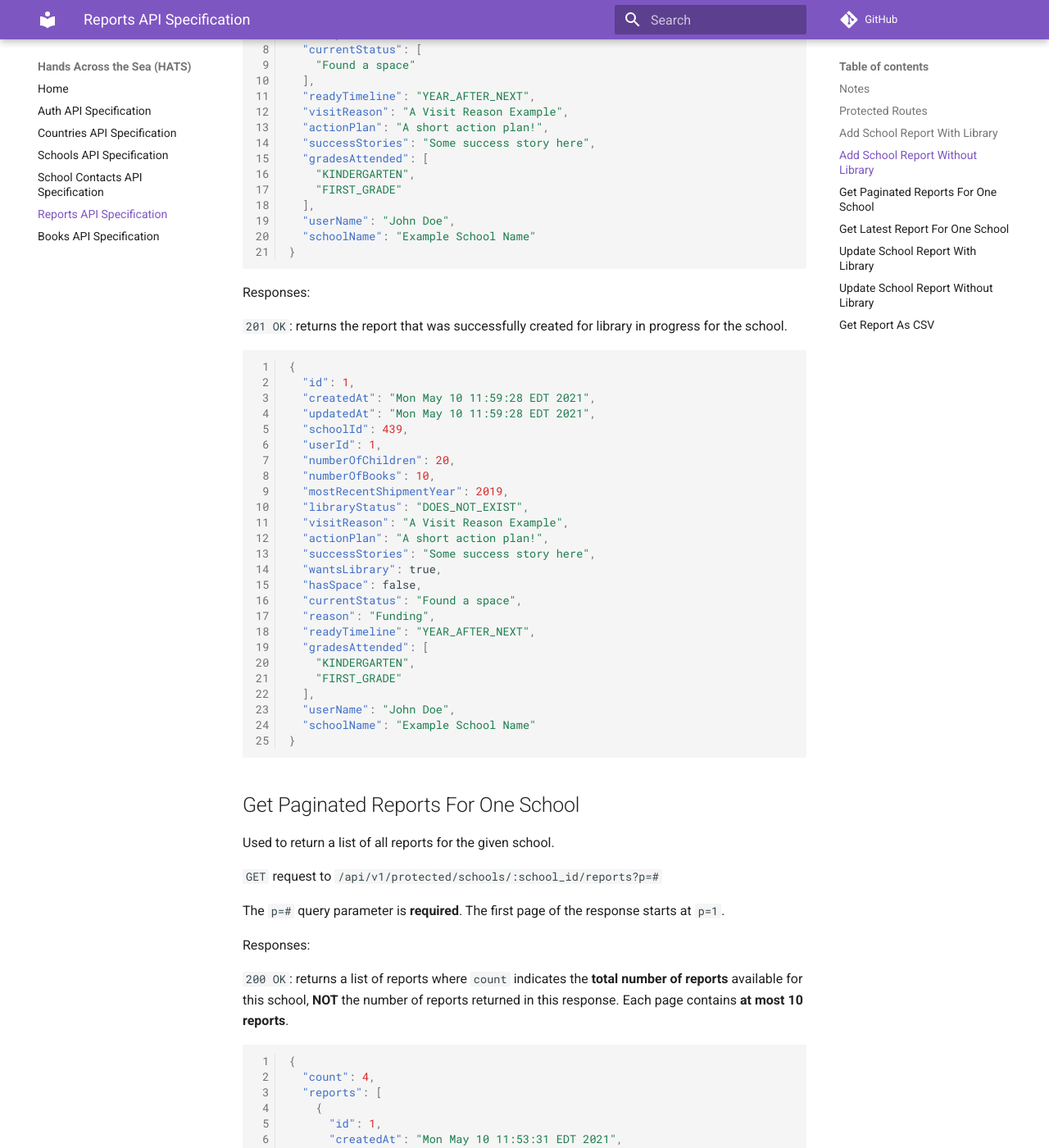
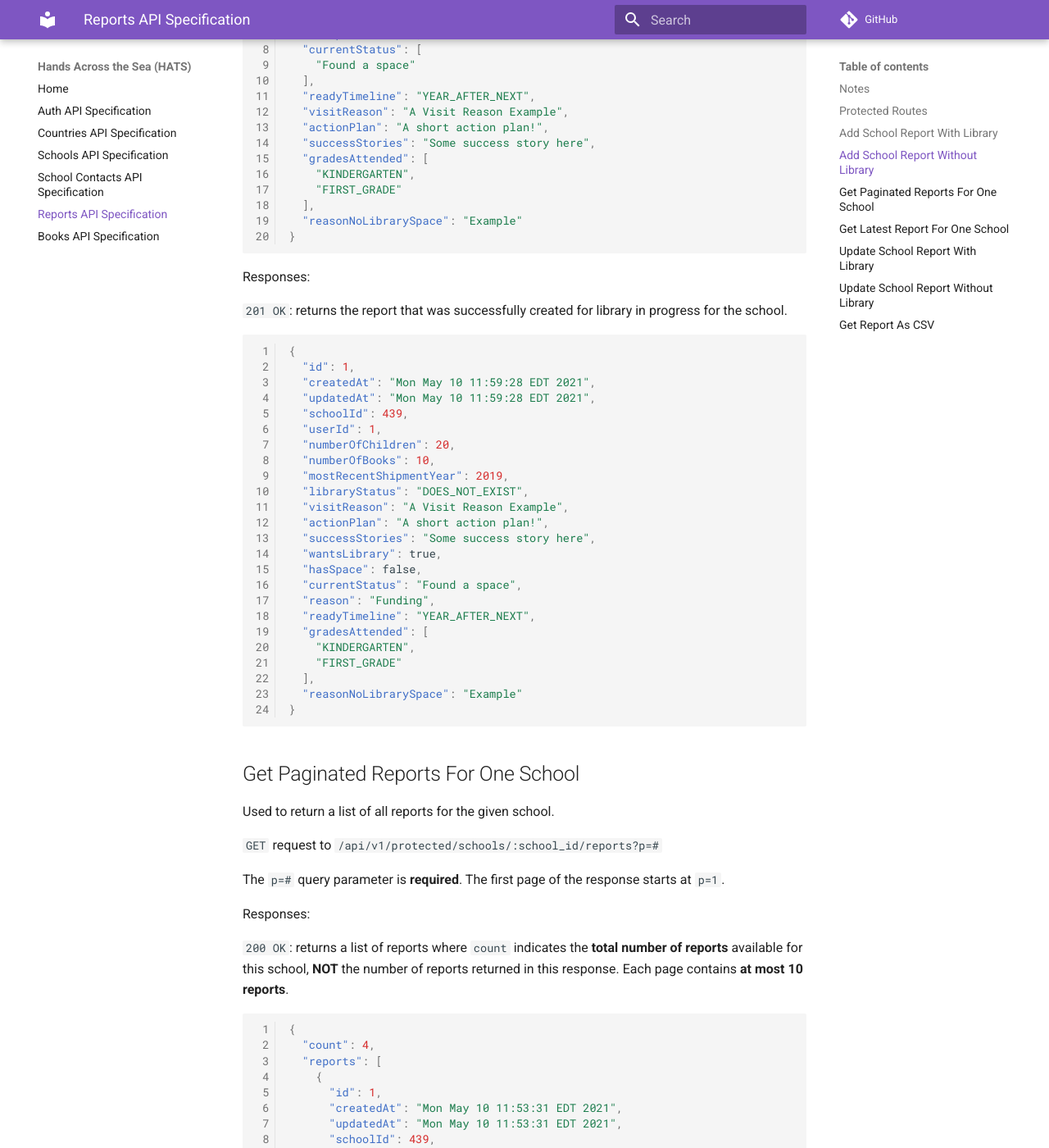
Before and after one commit to Code-4-Community/c4c-dev-docs, an MkDocs documentation site: the page built from docs/hats/api-spec-school-report.md, in a window 1280 px wide and 1400 px high, scrolled down 5085 px. Shown: the whole window at 82% size. Built offline with MkDocs 1.6.1 and Material for MkDocs 9.7.7, drawn with Linux system fonts in a browser that asks for light colours; comment, search, counter and statistics services are not loaded; some of the changed text lies outside the part shown.

Commit message:
fixed report DTO's

````diff
--- a/docs/hats/api-spec-school-report.md
+++ b/docs/hats/api-spec-school-report.md
@@ -234,8 +234,7 @@ Used to create a new report for a specified school that des not have a library.
     "KINDERGARTEN",
     "FIRST_GRADE"
   ],
-  "userName": "John Doe",
-  "schoolName": "Example School Name"
+  "reasonNoLibrarySpace": "Example"
 }
 ```
 
@@ -266,8 +265,7 @@ Responses:
     "KINDERGARTEN",
     "FIRST_GRADE"
   ],
-  "userName": "John Doe",
-  "schoolName": "Example School Name"
+  "reasonNoLibrarySpace": "Example"
 }
 ```
 
@@ -481,8 +479,7 @@ Responses:
     "KINDERGARTEN",
     "FIRST_GRADE"
   ],
-  "userName": "John Doe",
-  "schoolName": "Example School Name"
+  "reasonNoLibrarySpace": "Example"
 }
 ```
 
@@ -573,9 +570,7 @@ Used to update a new report for a specified school that des not have a library.
     "KINDERGARTEN",
     "FIRST_GRADE"
   ],
-  "userName": "John Doe",
-  "schoolName": "Example School Name",
-  "timetable": null
+  "reasonNoLibrarySpace": "Example"
 }
 ```
 
````
